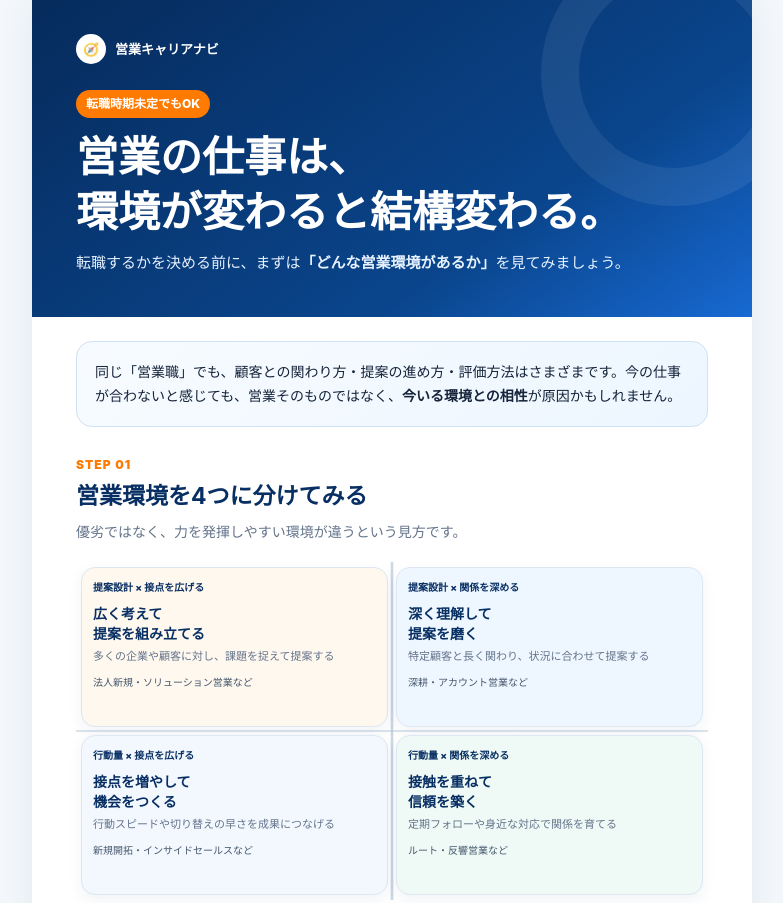
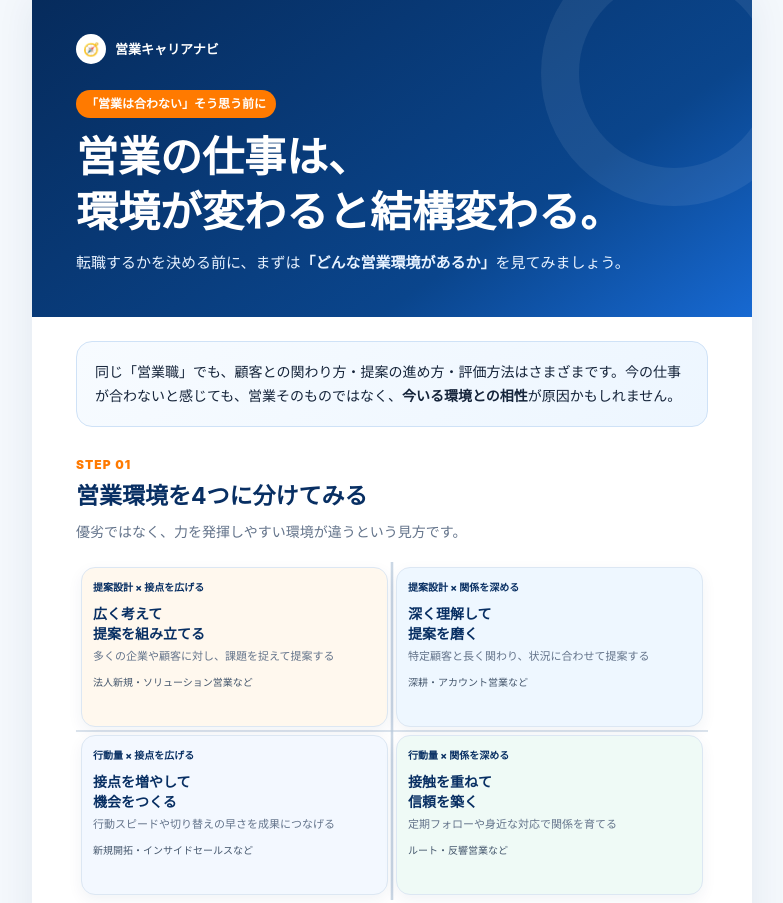
Before and after one commit to bc2026-dev/salescareernavi, a plain HTML site: page tips001.html in a window 1280 px wide. Shown: the top 903 px of the page, without its empty margins (248-1031 px from the left). Drawn offline with Linux system fonts and the light colour scheme.

Commit message:
Add files via upload

```diff
--- a/tips001.html
+++ b/tips001.html
@@ -15,7 +15,7 @@
 .cta .cta-button.secondary{background:#fff;color:#082f63}
 .cta .cta-note{margin-top:10px;padding:0;background:transparent;color:#dcecff;font-size:10px;font-weight:500}
 </style></head><body><main class="wrap">
-<header class="hero"><div class="brand"><i>🧭</i>営業キャリアナビ</div><span class="eyebrow">転職時期未定でもOK</span><h1>営業の仕事は、<br>環境が変わると結構変わる。</h1><p>転職するかを決める前に、まずは<strong>「どんな営業環境があるか」</strong>を見てみましょう。</p></header>
+<header class="hero"><div class="brand"><i>🧭</i>営業キャリアナビ</div><span class="eyebrow">「営業は合わない」そう思う前に</span><h1>営業の仕事は、<br>環境が変わると結構変わる。</h1><p>転職するかを決める前に、まずは<strong>「どんな営業環境があるか」</strong>を見てみましょう。</p></header>
 <div class="intro"><div class="intro-card"><p>同じ「営業職」でも、顧客との関わり方・提案の進め方・評価方法はさまざまです。今の仕事が合わないと感じても、営業そのものではなく、<strong>今いる環境との相性</strong>が原因かもしれません。</p></div></div>
 <section><div class="step">STEP 01</div><h2>営業環境を4つに分けてみる</h2><p class="lead">優劣ではなく、力を発揮しやすい環境が違うという見方です。</p><div class="axis"><span>提案設計 × 接点を広げる</span><span>提案設計 × 関係を深める</span></div><div class="map">
 <div class="map-card"><b>広く考えて<br>提案を組み立てる</b><span>多くの企業や顧客に対し、課題を捉えて提案する</span><em>法人新規・ソリューション営業など</em></div><div class="map-card"><b>深く理解して<br>提案を磨く</b><span>特定顧客と長く関わり、状況に合わせて提案する</span><em>深耕・アカウント営業など</em></div><div class="map-card"><b>接点を増やして<br>機会をつくる</b><span>行動スピードや切り替えの早さを成果につなげる</span><em>新規開拓・インサイドセールスなど</em></div><div class="map-card"><b>接触を重ねて<br>信頼を築く</b><span>定期フォローや身近な対応で関係を育てる</span><em>ルート・反響営業など</em></div></div><p class="note">※実際の仕事は複数の要素を持ちます。ここでは営業環境を比較しやすくするため、特徴を大きく整理しています。</p></section>
```
